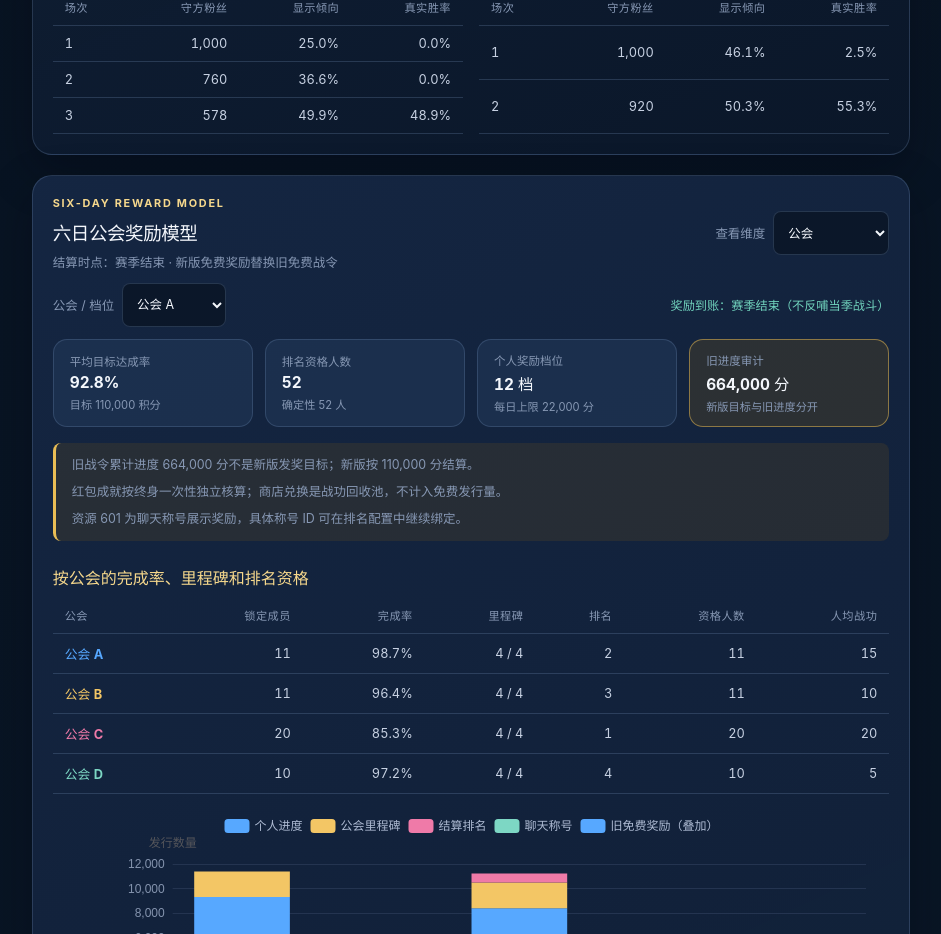
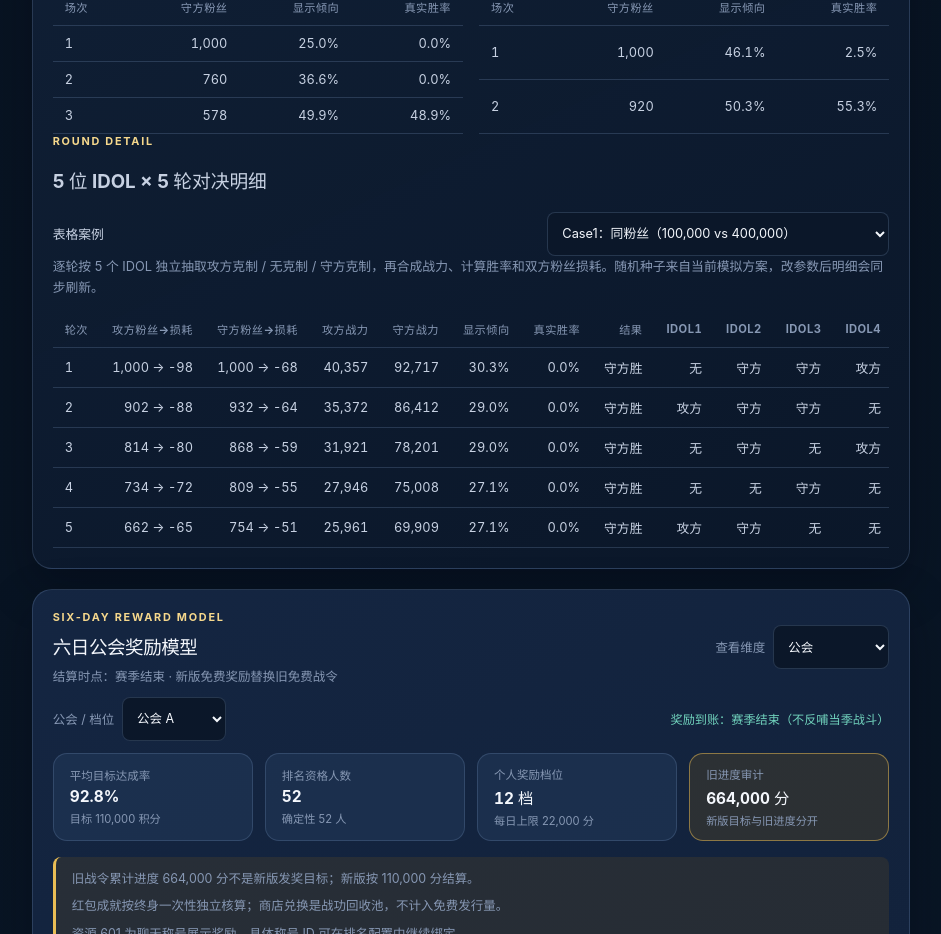
Before and after one commit to wxmlife/umerisches-Planungsmodell, a React (Vite) app: page / in a window 1280 px wide. Shown: the part 2000-2934 px from the top of the page, without its empty margins (339-1280 px from the left). Built offline with nearby package versions, Linux system fonts and the light colour scheme.

Commit message:
feat: sync spreadsheet battle detail model

```diff
--- a/src/components/BattleCalibrationPanel.tsx
+++ b/src/components/BattleCalibrationPanel.tsx
@@ -1,4 +1,4 @@
-import { useMemo } from 'react'
+import { useMemo, useState } from 'react'
 import { buildBattleOption } from '../charts/options'
 import { DEFAULT_SCENARIO } from '../domain/defaults'
 import type { Scenario, ValidationResult } from '../domain/types'
@@ -6,6 +6,7 @@
 import { BattleFormulaEditor, type BattleFormulaEditorProps } from './BattleFormulaEditor'
 import { BattleQuickControls } from './BattleQuickControls'
 import { EChart } from './EChart'
+import { buildBattleDetail, type BattleDetailRow } from '../domain/battleDetail'
 
 const EMPTY_CALIBRATION: CalibrationResult = { equalFans: [], doubleFans: [] }
 
@@ -48,6 +49,10 @@
     () => buildBattleOption(equalFans, doubleFans),
     [equalFans, doubleFans],
   )
+  const [detailCase, setDetailCase] = useState<'case1' | 'case2'>('case1')
+  const detailRows = useMemo(() => detailCase === 'case1'
+    ? buildBattleDetail({ attackerIdolPower: 100_000, defenderIdolPower: 400_000, attackerInitialFans: 1_000, defenderInitialFans: 1_000, seed: scenario.simulation.seed })
+    : buildBattleDetail({ attackerIdolPower: 100_000, defenderIdolPower: 300_000, attackerInitialFans: 2_000, defenderInitialFans: 1_000, seed: scenario.simulation.seed + 1 }), [detailCase, scenario.simulation.seed])
 
   const table = (label: string, rows: typeof equalFans) => (
     <table className="compact-table">
@@ -91,6 +96,28 @@
         {table('2,000 vs 1,000', doubleFans.slice(0, 2))}
       </div>
       </div>
+      <div className="battle-detail" aria-labelledby="battle-detail-title">
+        <div className="battle-detail-header">
+          <div><p className="eyebrow">ROUND DETAIL</p><h3 id="battle-detail-title">5 位 IDOL × 5 轮对决明细</h3></div>
+          <label className="select-control">表格案例<select value={detailCase} onChange={(event) => setDetailCase(event.target.value as 'case1' | 'case2')}>
+            <option value="case1">Case1：同粉丝（100,000 vs 400,000）</option>
+            <option value="case2">Case2：攻方粉丝翻倍（100,000 vs 300,000）</option>
+          </select></label>
+        </div>
+        <p className="scope-note">逐轮按 5 个 IDOL 独立抽取攻方克制 / 无克制 / 守方克制，再合成战力、计算胜率和双方粉丝损耗。随机种子来自当前模拟方案，改参数后明细会同步刷新。</p>
+        <DetailTable rows={detailRows} />
+      </div>
     </section>
   )
 }
+
+function DetailTable({ rows }: { rows: BattleDetailRow[] }) {
+  return <div className="table-scroll"><table className="compact-table battle-detail-table">
+    <thead><tr><th>轮次</th><th>攻方粉丝→损耗</th><th>守方粉丝→损耗</th><th>攻方战力</th><th>守方战力</th><th>显示倾向</th><th>真实胜率</th><th>结果</th><th>IDOL1</th><th>IDOL2</th><th>IDOL3</th><th>IDOL4</th><th>IDOL5</th></tr></thead>
+    <tbody>{rows.map((row) => <tr key={row.round}>
+      <td>{row.round}</td><td>{row.attackerFans.toLocaleString('zh-CN')} → -{row.attackerLoss}</td><td>{row.defenderFans.toLocaleString('zh-CN')} → -{row.defenderLoss}</td>
+      <td>{Math.round(row.attackerPower).toLocaleString('zh-CN')}</td><td>{Math.round(row.defenderPower).toLocaleString('zh-CN')}</td><td>{percent(row.displayedTendency)}</td><td>{percent(row.actualWinProbability)}</td>
+      <td>{row.attackerWon ? '攻方胜' : '守方胜'}</td>{row.idolMatchups.map((status, index) => <td key={index} title={`抽样值 ${row.idolRolls[index].toFixed(3)}`}>{status.replace('克制', '')}</td>)}
+    </tr>)}</tbody>
+  </table></div>
+}
--- /dev/null
+++ b/src/domain/battleDetail.ts
@@ -0,0 +1,106 @@
+import { uniformWinProbability } from './battle'
+import type { Rng } from './rng'
+import { createSeededRng } from './rng'
+
+export type IdolMatchup = '攻方克制' | '无克制' | '守方克制'
+
+export interface BattleDetailInput {
+  attackerIdolPower: number
+  defenderIdolPower: number
+  attackerInitialFans: number
+  defenderInitialFans: number
+  rounds?: number
+  seed?: number
+}
+
+export interface BattleDetailRow {
+  round: number
+  attackerFans: number
+  attackerLoss: number
+  defenderFans: number
+  defenderLoss: number
+  attackerPower: number
+  defenderPower: number
+  attackerFinalPower: number
+  defenderFinalPower: number
+  displayedTendency: number
+  actualWinProbability: number
+  attackerWon: boolean
+  idolRolls: number[]
+  idolMatchups: IdolMatchup[]
+}
+
+const idolExponent = 0.6
+const fanExponent = 1
+const referenceIdolPower = 100_000
+const fanBase = 1_000
+const counterMultiplier = 1.15
+const baseLossRate = 0.065
+const lossWeight = 0.11
+const lossCap = 0.35
+const matchupWeights = [0.2, 0.2, 0.2, 0.2, 0.2]
+
+function idolPower(power: number, fans: number): number {
+  if (power <= 0 || fans <= 0) return 0
+  return referenceIdolPower * Math.pow(power / referenceIdolPower, idolExponent) * Math.pow(fans / fanBase, fanExponent)
+}
+
+function ratioBand(ratio: number): number {
+  if (ratio < 0.7) return 0.3
+  if (ratio < 0.9) return 0.2
+  if (ratio < 1.1) return 0.1
+  if (ratio < 1.3) return 0.05
+  return 0.03
+}
+
+function loss(fans: number, ratio: number): number {
+  return Math.min(fans, Math.round(fans * Math.min(lossCap, baseLossRate + ratioBand(ratio) * lossWeight)))
+}
+
+function matchup(roll: number): IdolMatchup {
+  if (roll < 1 / 3) return '攻方克制'
+  if (roll < 2 / 3) return '无克制'
+  return '守方克制'
+}
+
+function composite(base: number, matchups: IdolMatchup[], side: 'attacker' | 'defender'): number {
+  const multiplier = matchups.reduce((sum, status, index) => {
+    const countered = side === 'attacker' ? status === '攻方克制' : status === '守方克制'
+    return sum + matchupWeights[index] * (countered ? counterMultiplier : 1)
+  }, 0)
+  return base * multiplier
+}
+
+export function buildBattleDetail(input: BattleDetailInput, rng: Rng = createSeededRng(input.seed ?? 20260930)): BattleDetailRow[] {
+  const rows: BattleDetailRow[] = []
+  const rounds = Math.max(1, Math.round(input.rounds ?? 5))
+  let attackerFans = Math.max(0, Math.round(input.attackerInitialFans))
+  let defenderFans = Math.max(0, Math.round(input.defenderInitialFans))
+
+  for (let round = 1; round <= rounds; round += 1) {
+    const rolls = Array.from({ length: 5 }, () => rng.next())
+    const matchups = rolls.map(matchup)
+    const attackerPower = idolPower(input.attackerIdolPower / 5, attackerFans)
+    const defenderPower = idolPower(input.defenderIdolPower / 5, defenderFans)
+    const effectiveAttacker = composite(attackerPower, matchups, 'attacker')
+    const effectiveDefender = composite(defenderPower, matchups, 'defender')
+    const probability = uniformWinProbability(effectiveAttacker, effectiveDefender, 0.9, 1.1)
+    const attackerRoll = rng.next()
+    const attackerWon = attackerRoll < probability
+    const attackerRatio = effectiveDefender > 0 ? effectiveAttacker / effectiveDefender : 1e15
+    const defenderRatio = effectiveAttacker > 0 ? effectiveDefender / effectiveAttacker : 1e15
+    const attackerLoss = loss(attackerFans, attackerRatio)
+    const defenderLoss = loss(defenderFans, defenderRatio)
+    rows.push({
+      round, attackerFans, attackerLoss, defenderFans, defenderLoss,
+      attackerPower: effectiveAttacker, defenderPower: effectiveDefender,
+      attackerFinalPower: effectiveAttacker * (0.9 + rng.next() * 0.2),
+      defenderFinalPower: effectiveDefender * (0.9 + rng.next() * 0.2),
+      displayedTendency: effectiveAttacker + effectiveDefender > 0 ? effectiveAttacker / (effectiveAttacker + effectiveDefender) : 0.5,
+      actualWinProbability: probability, attackerWon, idolRolls: rolls, idolMatchups: matchups,
+    })
+    attackerFans = Math.max(0, attackerFans - attackerLoss)
+    defenderFans = Math.max(0, defenderFans - defenderLoss)
+  }
+  return rows
+}
```
Also changed, not shown: 1 other file (tests, documents, lock files or other folders).
